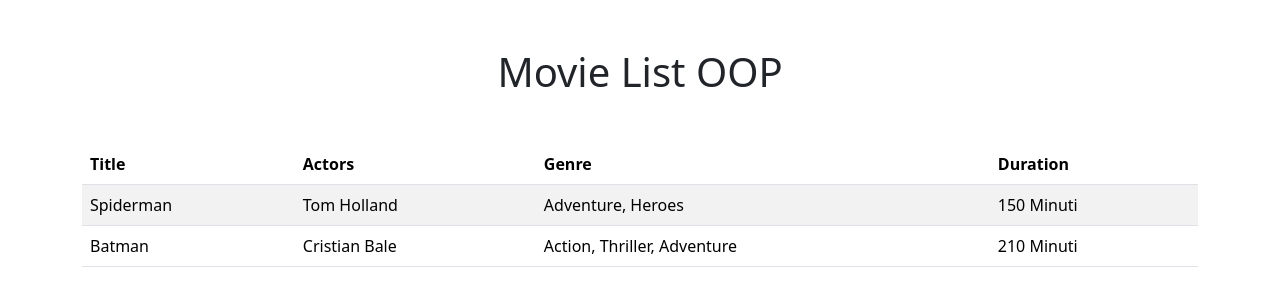
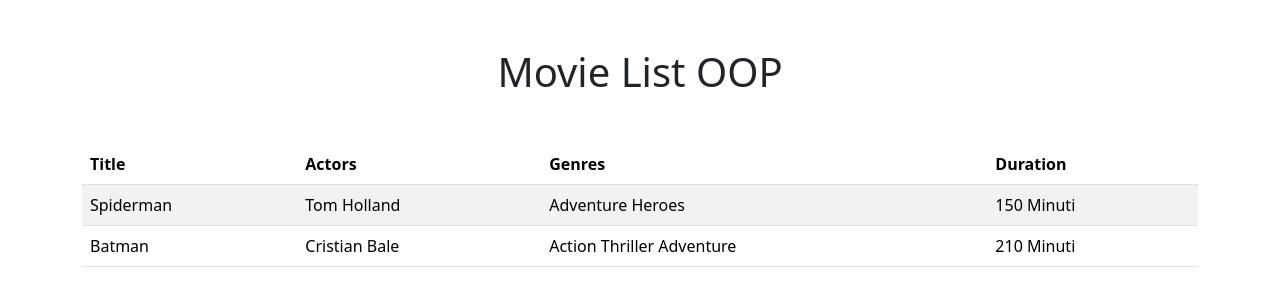
Before and after one commit to EliaBuratti/php-oop-1, a PHP site: page / in a window 1280 px wide. Shown: the top 306 px of the page. Run offline with PHP 8.4, Linux system fonts and the light colour scheme.

Commit message:
transform actor, genres in to array

```diff
--- a/db.php
+++ b/db.php
@@ -5,6 +5,7 @@ $movieList = [
     $film_1 = new Movies('Spiderman'),
     $film_2 = new Movies('Batman'),
 ];
+
 
 $film_1->addGenre('adventure');
 $film_1->duration = 150;
@@ -18,3 +19,5 @@ $film_2->addGenre('thriller');
 $film_2->addGenre('adventure');
 $film_2->duration = 210;
 $film_2->addActor('cristian bale');
+
+//var_dump($movieList);
--- a/index.php
+++ b/index.php
@@ -28,7 +28,7 @@ include __DIR__ . '/models.php';
                     <tr>
                         <th scope="col">Title</th>
                         <th scope="col">Actors</th>
-                        <th scope="col">Genre</th>
+                        <th scope="col">Genres</th>
                         <th scope="col">Duration</th>
                     </tr>
                 </thead>
@@ -36,9 +36,24 @@ include __DIR__ . '/models.php';
 
                     <?php foreach ($movieList as $movie) : ?>
                         <tr class="text-capitalize">
+
+                            <!-- title -->
                             <td> <?= $movie->title ?> </td>
-                            <td> <?= $movie->actors ?> </td>
-                            <td><?= $movie->genre ?></td>
+
+                            <!-- actors -->
+                            <td>
+                                <?php foreach ($movie->actors as $actor) {
+                                    echo $actor . ' ';
+                                } ?>
+                            </td>
+                            <!-- genres -->
+                            <td>
+                                <?php foreach ($movie->genres as $genre) {
+                                    echo $genre . ' ';
+                                } ?>
+                            </td>
+
+                            <!-- duration -->
                             <td><?= $movie->duration ?> minuti</td>
                         </tr>
                     <?php endforeach ?>
--- a/models.php
+++ b/models.php
@@ -7,8 +7,8 @@ include __DIR__ . '/db.php';
 class Movies
 {
     public $title;
-    public $actors;
-    public $genre;
+    public $actors = [];
+    public $genres = [];
     public $duration;
 
 
@@ -24,20 +24,10 @@ class Movies
 
     public function addGenre($_genre)
     {
-        if ($this->genre) {
-
-            $this->genre .= ', ' . $_genre;
-        } else {
-            $this->genre .= '' . $_genre;
-        }
+        array_push($this->genres, $_genre);
     }
     public function addActor($_actors)
     {
-        if ($this->actors) {
-
-            $this->actors .= ', ' . $_actors;
-        } else {
-            $this->actors .= '' . $_actors;
-        }
+        array_push($this->actors, $_actors);
     }
 };
```
